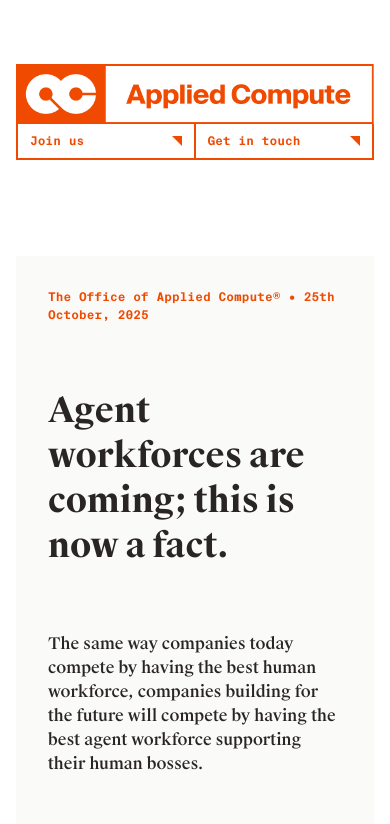
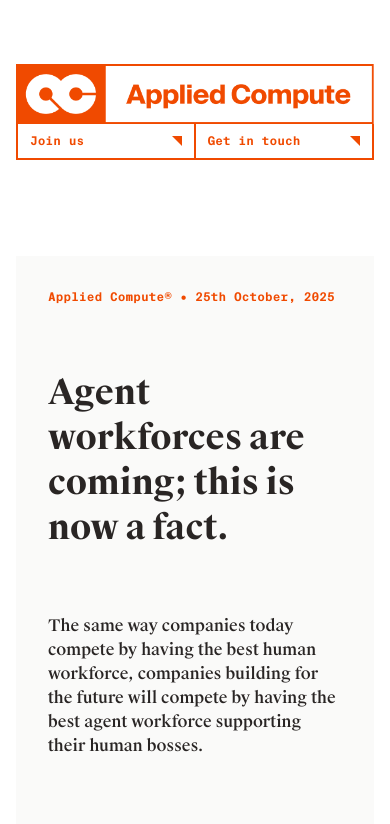
Before and after one commit to hpk992/applied-compute, a Next.js app: page / in a window 390 px wide. Shown: the top 824 px of the page. Built offline with nearby package versions, Linux system fonts and the light colour scheme.

Commit message:
Responsive header

```diff
--- a/app/page.tsx
+++ b/app/page.tsx
@@ -135,12 +135,17 @@ export default function Home() {
         {/* ---------------------------------------------------------------- */}
         {/* CONTENT SECTIONS                                                 */}
         {/* ---------------------------------------------------------------- */}
+        {/* ============================================================== */}
+        {/* SECTION 1: Company Mission & Vision                            */}
+        {/* ============================================================== */}
         <section className="flex w-full max-w-[755px] flex-none flex-col gap-3">
-          {/* ============================================================== */}
-          {/* SECTION 1: Company Mission & Vision                            */}
-          {/* ============================================================== */}
           <InfoBox
-            subheading="The Office of Applied Compute® • 25th October, 2025"
+            subheading={
+              <>
+                <span className="max-sm:hidden">The Office of </span>
+                Applied Compute® • 25th October, 2025
+              </>
+            }
             heading="Agent workforces are coming; this is now a fact."
           >
             <div className="flex flex-col gap-16">
```
Also changed, not shown: app/components/ui/InfoBox/InfoBox.types.ts (+16 -2 lines).
